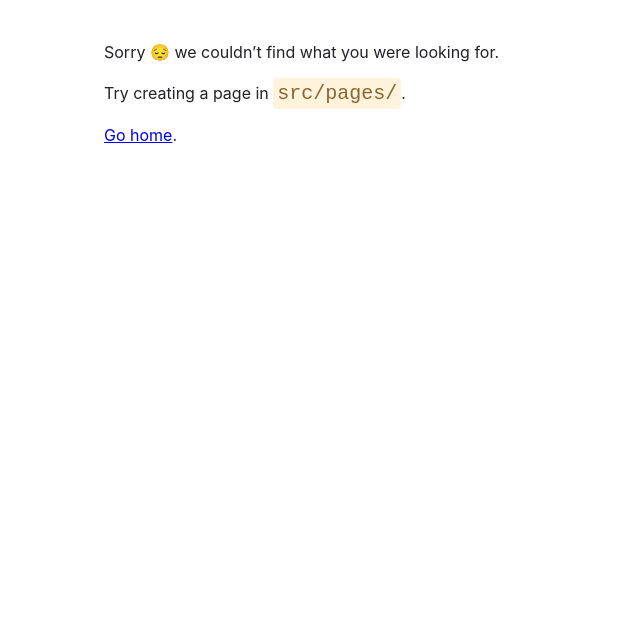
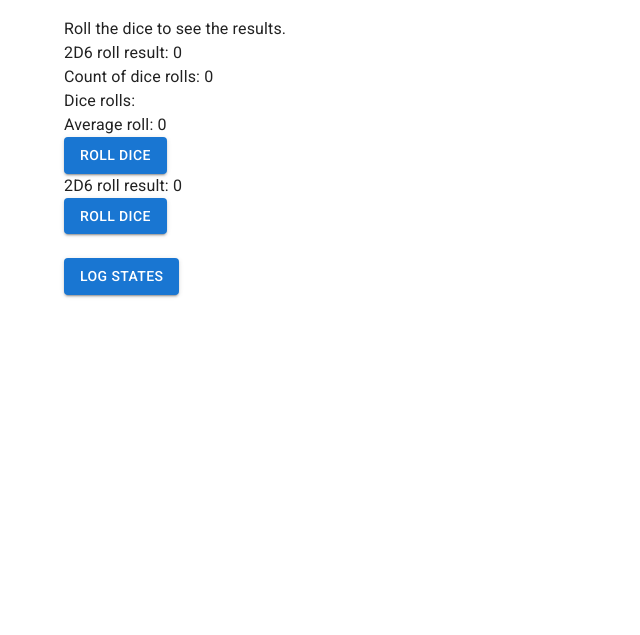
Before and after one commit to JacobStephens2/jackpot-web-app, a Gatsby site: page /jackpot in a window 1280 px wide. Before the commit this address had no page. Shown: the part 165-800 px from the top of the page, without its empty margins (0-640 px from the left). Built offline with nearby package versions, Linux system fonts and the light colour scheme; Gatsby itself is replaced by a stand-in of ours.

Commit message:
start rebuilding dice component with class

```diff
--- a/src/components/Dice.js
+++ b/src/components/Dice.js
@@ -4,26 +4,60 @@ import Button from '@mui/material/Button';
 
 
 const Dice = (props) => {
-	const [roll, setRoll] = useState( 1 );
+	const [rollResult, setRollResult] = useState( 0 );
+	const [countOfRolls, setCountOfRolls] = useState( 0 );
+	const [arrayOfRolls, setArrayOfRolls] = useState([]);
+	const [stringOfRolls, setStringOfRolls] = useState( '' );
+	const [averageRoll, setAverageRoll] = useState( 0 );
+	const [sumOfRolls, setSumOfRolls] = useState( 0 );
 
 	function rollDice() {
-		var number = (Math.floor(Math.random() * (props.diceSidesCount - 1 + 1)) + 1);
+		var result = (Math.floor(Math.random() * (props.diceSidesCount - 1 + 1)) + 1);
 		var i = 1;
 		while (i < props.diceCount) {
-			number = number + (Math.floor(Math.random() * (props.diceSidesCount - 1 + 1)) + 1);
+			result = result + (Math.floor(Math.random() * (props.diceSidesCount - 1 + 1)) + 1);
 			i++;
 		}
-		return number;
+		findAverage(result);
+		setCountOfRolls(countOfRolls + 1);
+		addToRollsList(result);
+		setRollResult(result);
+		setArrayOfRolls(arrayOfRolls => [...arrayOfRolls, result]);
+		console.log("countOfRolls: " + countOfRolls + ', ' + typeof countOfRolls);
+		console.log("stringOfRolls: " + stringOfRolls + ', ' + typeof stringOfRolls);
+		console.log("averageRoll: " + averageRoll + ', ' + typeof averageRoll);
+		console.log("rollResult: " + rollResult + ', ' + typeof rollResult);
+		console.log("sumOfRolls: " + sumOfRolls + ', ' + typeof sumOfRolls);
+		console.log("arrayOfRolls: " + arrayOfRolls + ', ' + typeof arrayOfRolls);
+	}
+
+	function addToRollsList(result) {
+		if(countOfRolls === 0) {
+			setStringOfRolls(arrayOfRolls.concat(result));
+		} else {
+			setStringOfRolls(stringOfRolls.concat(', ' + result));
+		}
+	}
+
+	function findAverage(result) {
+		setSumOfRolls( sumOfRolls + result );
+		setAverageRoll(  sumOfRolls / countOfRolls );
 	}
 
 	return (
 		<div>
-			{props.diceCount}D{props.diceSidesCount} roll result: {roll}
+			{props.diceCount}D{props.diceSidesCount} roll result: {rollResult}
+			<br />
+			Count of dice rolls: {countOfRolls}
+			<br />
+			Dice rolls: {stringOfRolls}
+			<br />
+			Average roll: {averageRoll}
 			<br />
 			<Button
 				variant="contained"
 				onClick={() => {
-					setRoll(rollDice());
+					rollDice();
 				}}
 			>
 				Roll Dice
--- /dev/null
+++ b/src/components/DiceClass.js
@@ -0,0 +1,56 @@
+import * as React from 'react'
+import Button from '@mui/material/Button';
+
+class DiceClass extends React.Component {
+	constructor(props) {
+	  super(props);
+	  this.state = {
+		rollResult : 0,
+		rollResultHistory: ['apple', 'banana']
+	  }
+	  this.rollDice = this.rollDice.bind(this);
+	}
+
+	rollDice() {
+		var result = (Math.floor(Math.random() * (this.props.diceSidesCount - 1 + 1)) + 1);
+		var i = 1;
+		while (i < this.props.diceCount) {
+			result = result + (Math.floor(Math.random() * (this.props.diceSidesCount - 1 + 1)) + 1);
+			i++;
+		}
+		this.setState({
+			rollResult: result
+		})
+	}
+
+
+	render() {
+	  return (
+		<div>
+			{this.props.diceCount}D{this.props.diceSidesCount} roll result: {this.state.rollResult}
+			<br />
+			<Button
+				variant="contained"
+				onClick={() => {
+					this.rollDice();
+				}}
+			>
+				Roll Dice
+			</Button>
+			<br />
+			<br />
+			<Button
+				variant="contained"
+				onClick={() => {
+					console.log("rollResult: " + this.state.rollResult + ': ' + typeof this.state.rollResult + ': Array? ' + Array.isArray(this.state.rollResult));
+					console.log("rollResultHistory: " + this.state.rollResultHistory + ': Array? ' + Array.isArray(this.state.rollResultHistory));
+				}}
+			>
+				Log states
+			</Button>
+		</div>
+	  );
+	}
+  };
+
+export default DiceClass
--- a/src/components/NavBar.js
+++ b/src/components/NavBar.js
@@ -42,7 +42,7 @@ const NavBar = () => {
           'aria-labelledby': 'basic-button',
         }}
       >
-        <MenuItem onClick={handleClose}><Link to="/dice-game">Dice Game</Link></MenuItem>
+        <MenuItem onClick={handleClose}><Link to="/jackpot">Jackpot</Link></MenuItem>
       </Menu>
     </div>
   );
--- a/src/pages/dice-game.js
+++ b/src/pages/jackpot.js
@@ -2,18 +2,20 @@ import * as React from 'react'
 import Layout from '../components/Layout'
 import Typography from '@mui/material/Typography'
 import Dice from '../components/Dice.js'
+import DiceClass from '../components/DiceClass.js'
 
-const DiceGame = () => {
+const Jackpot = () => {
 	return (
-		<Layout pageTitle="Dice Game">
+		<Layout pageTitle="Jackpot">
 
 			<Typography variant="body1" component="div" gutterBottom>
-				This is a dice game.
+				Roll the dice to see the results.
 				<Dice diceCount="2" diceSidesCount="6" />
+				<DiceClass diceCount="2" diceSidesCount="6" />
 			</Typography>
 
 		</Layout>
 	)
 }
 
-export default DiceGame
+export default Jackpot
```
